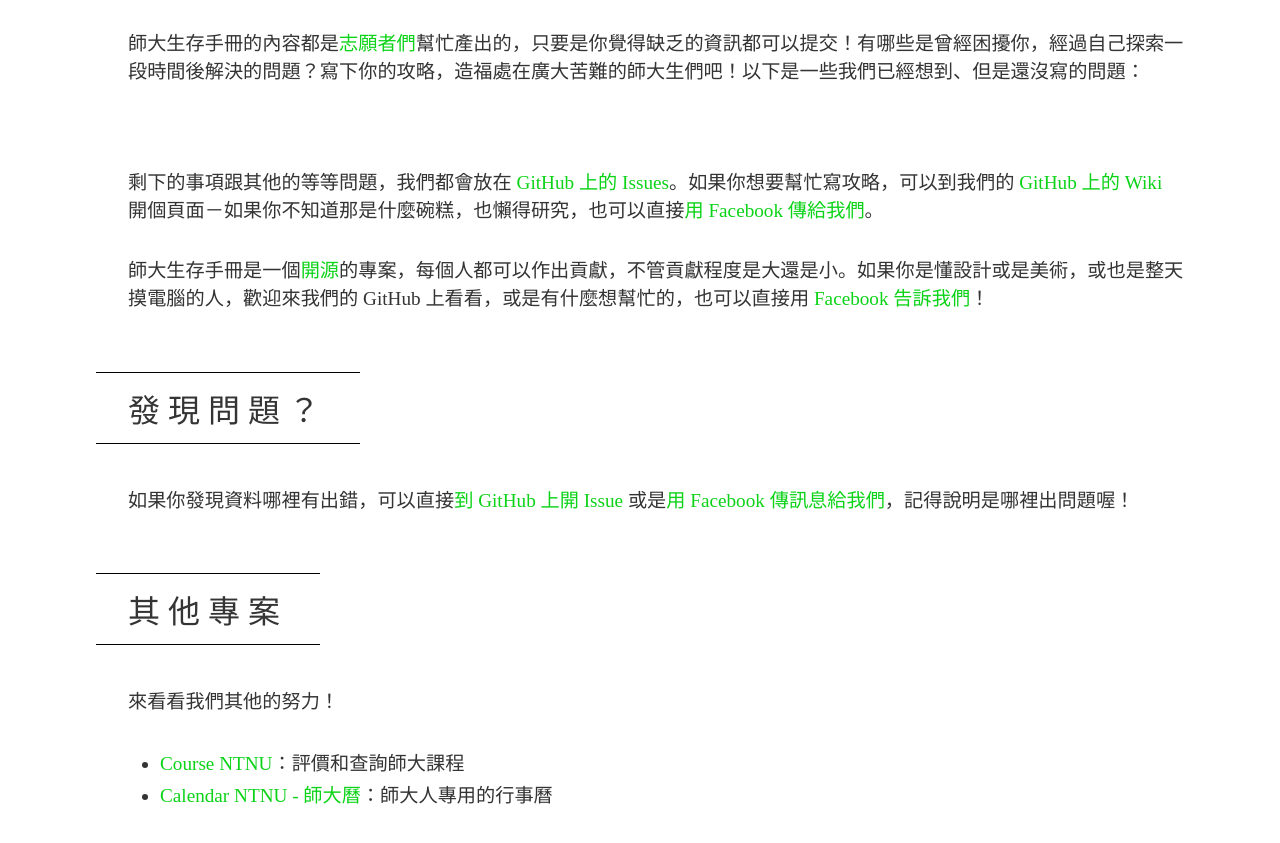
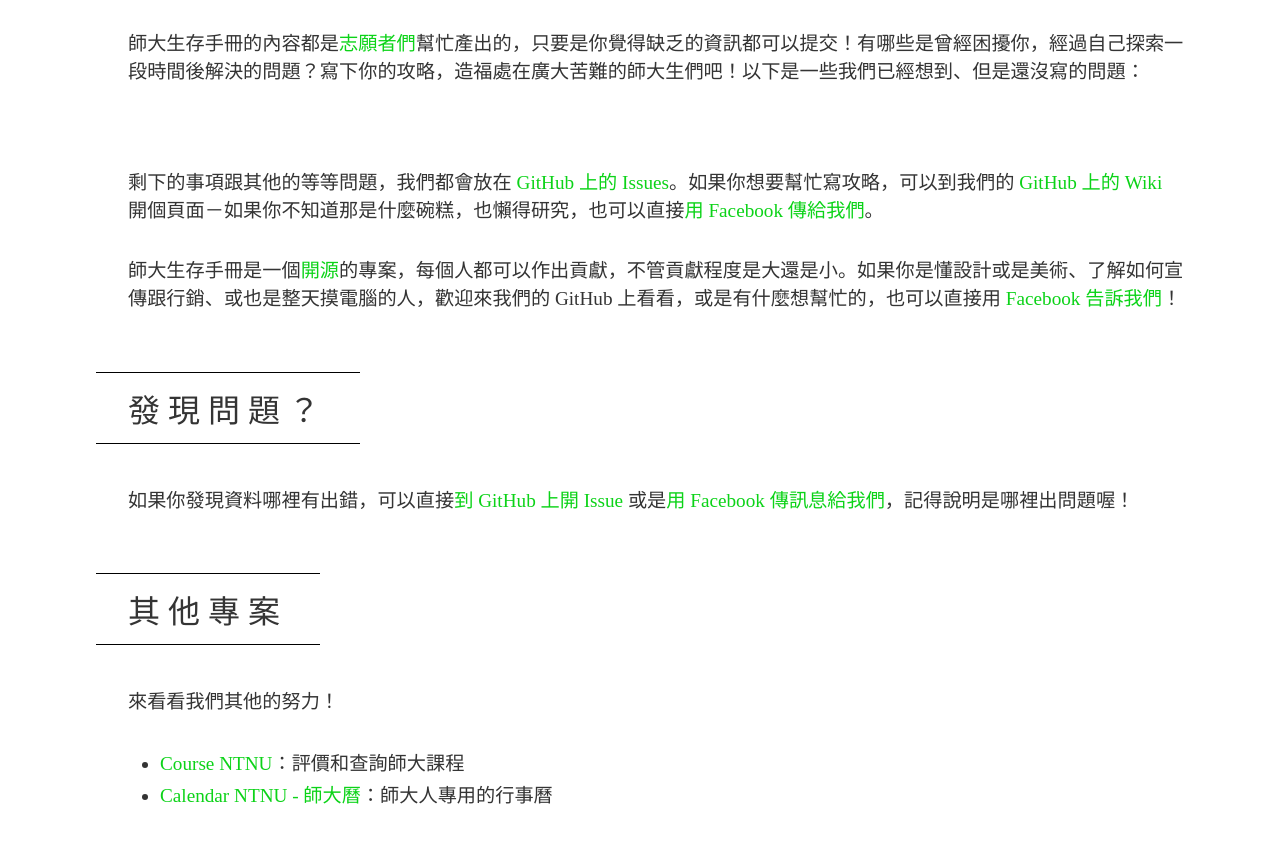
Before and after one commit to as535364/surviveNTNU, a Jekyll site: the page built from about.md, in a window 1280 px wide and 900 px high, scrolled down 742 px. Shown: the top 843 px of the window. Built offline with Jekyll 4.4.1, drawn with Linux system fonts in a browser that asks for light colours; nearby versions of some CDN libraries; comment, search, counter and statistics services are not loaded.

Commit message:
把 anchor 放進 list item 內
不然綠色的點點很怪

```diff
--- a/about.md
+++ b/about.md
@@ -16,7 +16,7 @@
 
 剩下的事項跟其他的等等問題，我們都會放在 [GitHub 上的 Issues](https://github.com/communityNTNU/surviveNTNU/issues)。如果你想要幫忙寫攻略，可以到我們的 [GitHub 上的 Wiki](https://github.com/communityNTNU/surviveNTNU/wiki) 開個頁面－如果你不知道那是什麼碗糕，也懶得研究，也可以直接[用 Facebook 傳給我們](https://www.facebook.com/CommunityNTNU/)。
 
-師大生存手冊是一個[開源](http://www.inside.com.tw/2014/07/21/coscup14)的專案，每個人都可以作出貢獻，不管貢獻程度是大還是小。如果你是懂設計或是美術，或也是整天摸電腦的人，歡迎來我們的 GitHub 上看看，或是有什麼想幫忙的，也可以直接用[ Facebook 告訴我們](https://www.facebook.com/CommunityNTNU/)！
+師大生存手冊是一個[開源](http://www.inside.com.tw/2014/07/21/coscup14)的專案，每個人都可以作出貢獻，不管貢獻程度是大還是小。如果你是懂設計或是美術、了解如何宣傳跟行銷、或也是整天摸電腦的人，歡迎來我們的 GitHub 上看看，或是有什麼想幫忙的，也可以直接用[ Facebook 告訴我們](https://www.facebook.com/CommunityNTNU/)！
 
 ## 發現問題？
 如果你發現資料哪裡有出錯，可以直接[到 GitHub 上開 Issue](https://github.com/communityNTNU/surviveNTNU/issues) 或是[用 Facebook 傳訊息給我們](https://www.facebook.com/CommunityNTNU/)，記得說明是哪裡出問題喔！
--- a/javascript/get-reference-issues.js
+++ b/javascript/get-reference-issues.js
@@ -1,6 +1,6 @@
 $.getJSON("https://api.github.com/repos/communityNTNU/surviveNTNU/issues?labels=reference", function (data) {
     $.each(data, function (k,d) {
-        var html = '<a href="'+d.html_url+'"><li>'+d.title+"</li></a>";
+        var html = '<li><a href="'+d.html_url+'">'+d.title+"</a></li>";
         $("#todo").append(html);
         console.log(d);
     })
```
